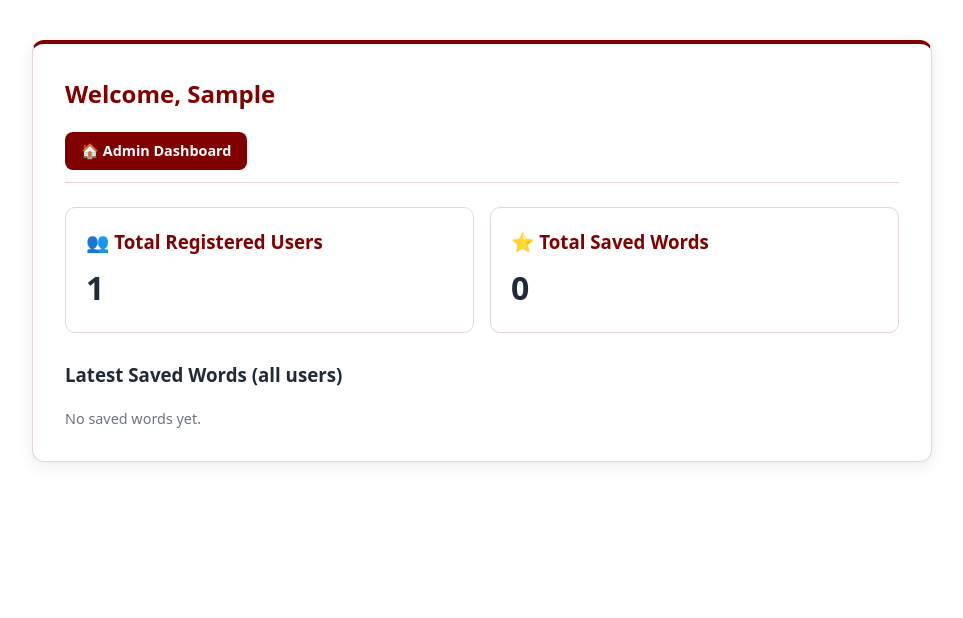
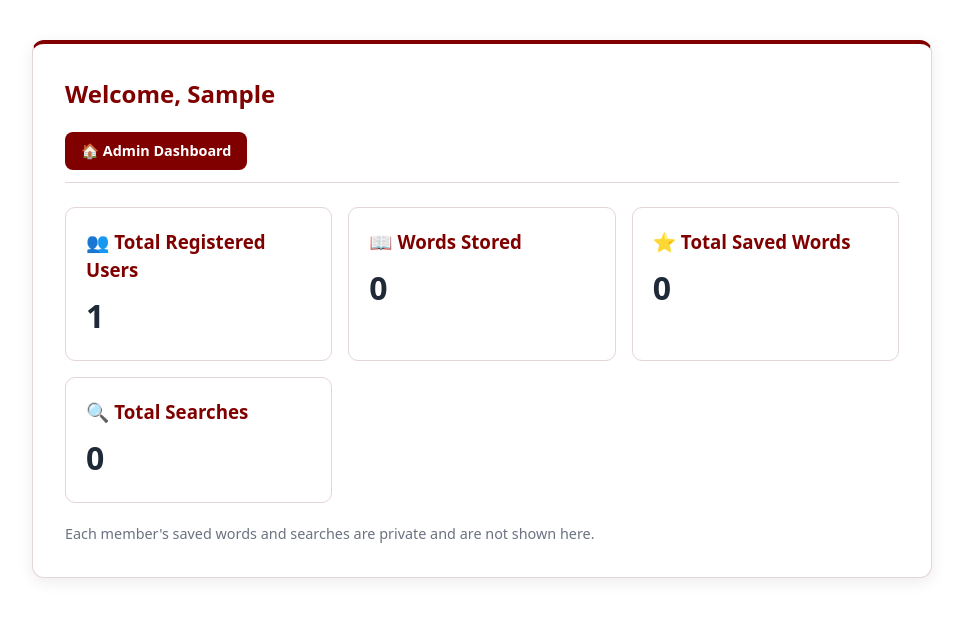
Before and after one commit to Mark-Agad/VocaDay-Agad-MarkLaurence-G7, a Django app: page /dashboard/admin/ in a window 1280 px wide. Shown: the part 59-677 px from the top of the page, without its empty margins (158-1121 px from the left). Run offline with Django 5.2, Linux system fonts and the light colour scheme; the visitor is signed in with stand-in values (Sample User, id 1); data comes from the database, SQL or seed files in the repository; data that the repository does not hold is empty.

Commit message:
Show admin totals only

```diff
--- a/accounts/views.py
+++ b/accounts/views.py
@@ -4,7 +4,7 @@ from django.shortcuts import render, redirect
 from .forms import RegisterForm, ProfileForm
 from .decorators import role_required
 from .models import User
-from vocabulary.models import SavedWord
+from vocabulary.models import SavedWord, SearchLog, Word
 
 
 def register_view(request):
@@ -31,8 +31,9 @@ def dashboard_redirect(request):
 def admin_dashboard(request):
     context = {
         'total_users': User.objects.count(),
+        'total_words': Word.objects.count(),
         'total_saved_words': SavedWord.objects.count(),
-        'latest_saved': SavedWord.objects.select_related('user', 'word')[:20],
+        'total_searches': SearchLog.objects.count(),
     }
     return render(request, 'accounts/admin_dashboard.html', context)
 
--- a/templates/accounts/admin_dashboard.html
+++ b/templates/accounts/admin_dashboard.html
@@ -13,34 +13,20 @@
     <p class="stat">{{ total_users }}</p>
   </div>
   <div class="card">
+    <h3>📖 Words Stored</h3>
+    <p class="stat">{{ total_words }}</p>
+  </div>
+  <div class="card">
     <h3>⭐ Total Saved Words</h3>
     <p class="stat">{{ total_saved_words }}</p>
   </div>
+  <div class="card">
+    <h3>🔍 Total Searches</h3>
+    <p class="stat">{{ total_searches }}</p>
+  </div>
 </div>
 
-<h3 style="margin-top: 28px;">Latest Saved Words (all users)</h3>
-{% if latest_saved %}
-<div style="overflow-x: auto;">
-  <table style="width: 100%; border-collapse: collapse; margin-top: 12px;">
-    <thead>
-      <tr style="text-align: left; border-bottom: 2px solid var(--border);">
-        <th style="padding: 8px;">User</th>
-        <th style="padding: 8px;">Word</th>
-        <th style="padding: 8px;">Date Saved</th>
-      </tr>
-    </thead>
-    <tbody>
-      {% for item in latest_saved %}
-      <tr style="border-bottom: 1px solid var(--border);">
-        <td style="padding: 8px;">{{ item.user.username }}</td>
-        <td style="padding: 8px;">{{ item.word.word_text }}</td>
-        <td style="padding: 8px;">{{ item.date_saved|date:"M d, Y H:i" }}</td>
-      </tr>
-      {% endfor %}
-    </tbody>
-  </table>
-</div>
-{% else %}
-  <p class="muted" style="margin-top: 12px;">No saved words yet.</p>
-{% endif %}
+<p class="muted" style="margin-top: 20px;">
+  Each member's saved words and searches are private and are not shown here.
+</p>
 {% endblock %}
```
